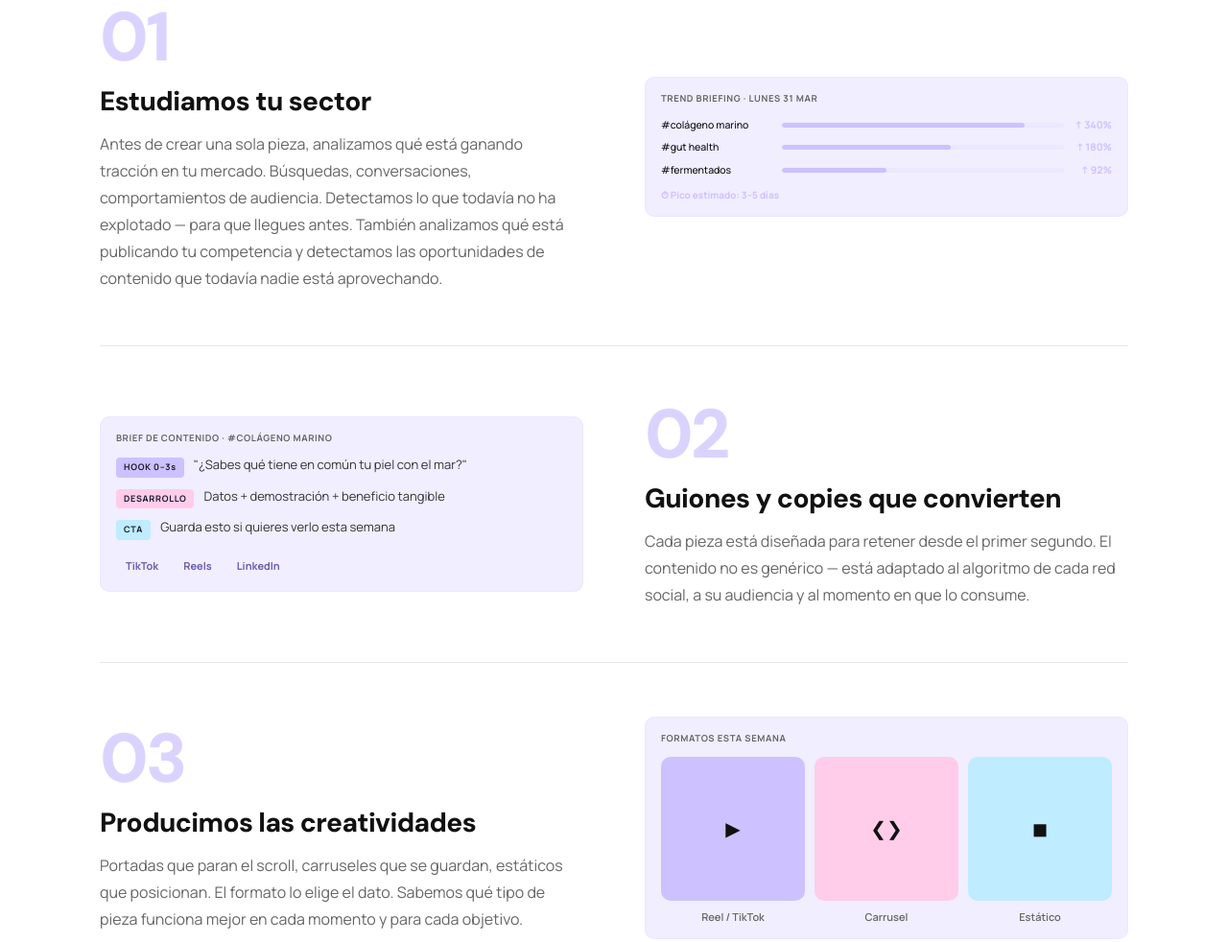
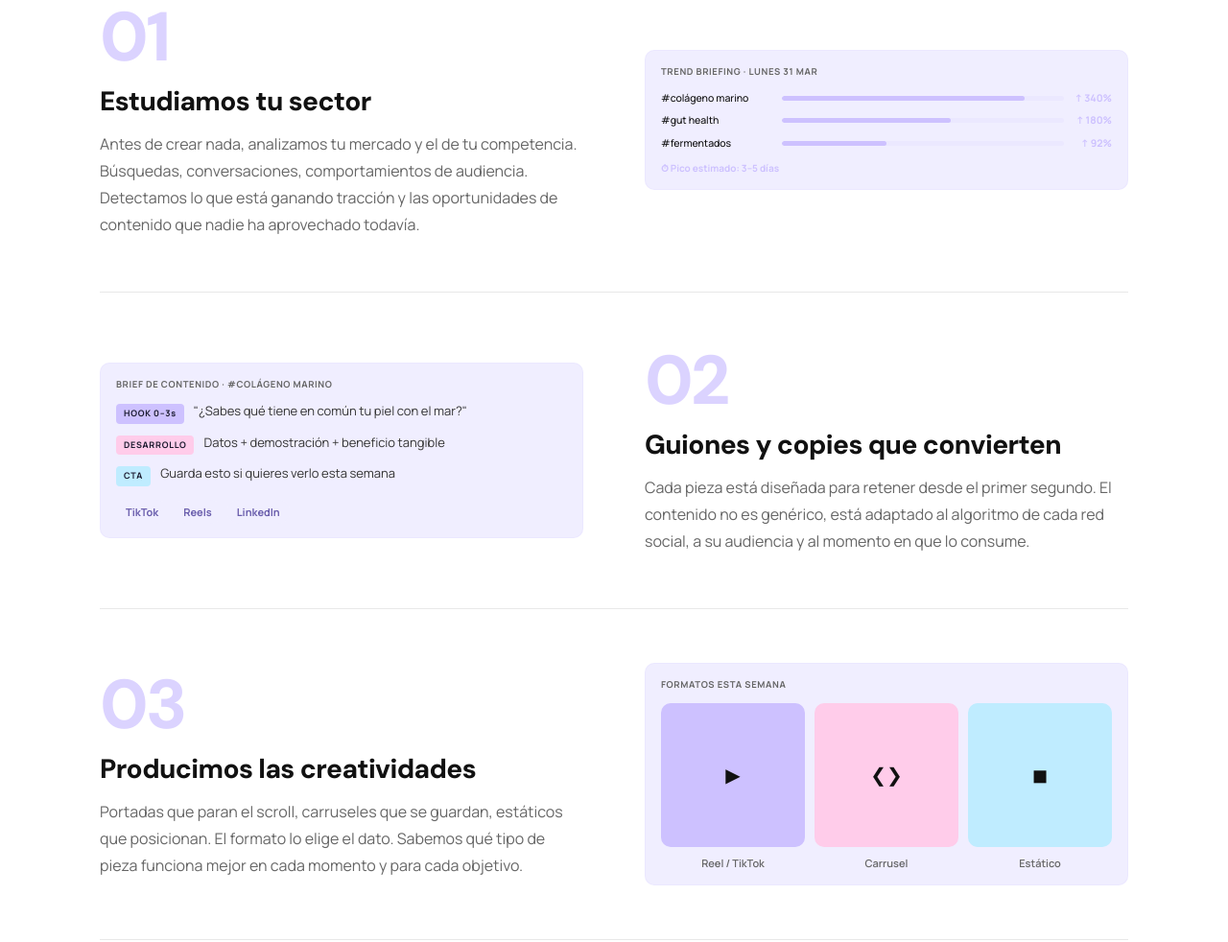
Before and after one commit to predictaflow/web, a plain HTML site: page index.html in a window 1280 px wide. Shown: the part 2329-3311 px from the top of the page at 96% size. Drawn offline with Linux system fonts and the light colour scheme.

Commit message:
fix: copy paso 1 acortado, guiones eliminados

```diff
--- a/index.html
+++ b/index.html
@@ -330,7 +330,7 @@
           <div class="step-content">
             <div class="step-num">01</div>
             <h3>Estudiamos tu sector</h3>
-            <p>Antes de crear una sola pieza, analizamos qué está ganando tracción en tu mercado. Búsquedas, conversaciones, comportamientos de audiencia. Detectamos lo que todavía no ha explotado — para que llegues antes. También analizamos qué está publicando tu competencia y detectamos las oportunidades de contenido que todavía nadie está aprovechando.</p>
+            <p>Antes de crear nada, analizamos tu mercado y el de tu competencia. Búsquedas, conversaciones, comportamientos de audiencia. Detectamos lo que está ganando tracción y las oportunidades de contenido que nadie ha aprovechado todavía.</p>
           </div>
           <div class="step-mockup">
             <div class="svc-mockup">
@@ -360,7 +360,7 @@
           <div class="step-content">
             <div class="step-num">02</div>
             <h3>Guiones y copies que convierten</h3>
-            <p>Cada pieza está diseñada para retener desde el primer segundo. El contenido no es genérico — está adaptado al algoritmo de cada red social, a su audiencia y al momento en que lo consume.</p>
+            <p>Cada pieza está diseñada para retener desde el primer segundo. El contenido no es genérico, está adaptado al algoritmo de cada red social, a su audiencia y al momento en que lo consume.</p>
           </div>
           <div class="step-mockup">
             <div class="svc-mockup">
@@ -576,7 +576,7 @@
   <section class="cta" id="contacto">
     <div class="container">
       <h2>Tu competencia ya usa datos.</h2>
-      <p>Elige un hueco, cuéntanos tu proyecto y te decimos si podemos ayudarte — con datos de tu sector encima de la mesa.</p>
+      <p>Elige un hueco, cuéntanos tu proyecto y te decimos si podemos ayudarte, con datos de tu sector encima de la mesa.</p>
       <p class="cta-note"><strong>Sin presentaciones de +100 páginas. Solo datos.</strong></p>
     </div>
     <div class="container calendly-wrap">
```
